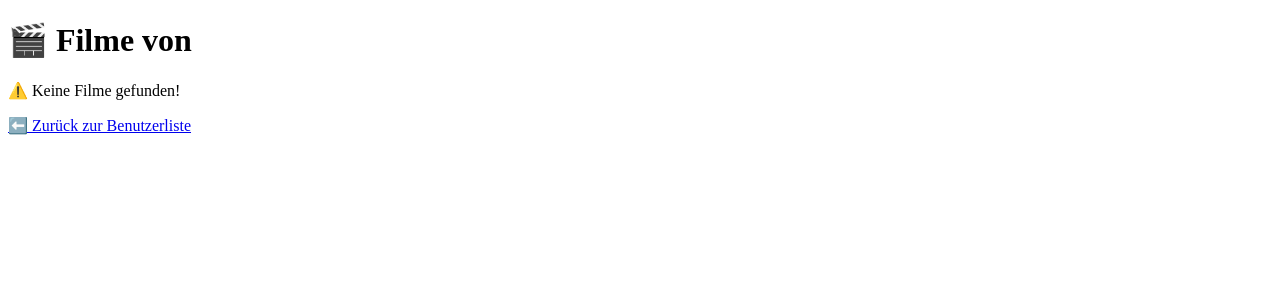
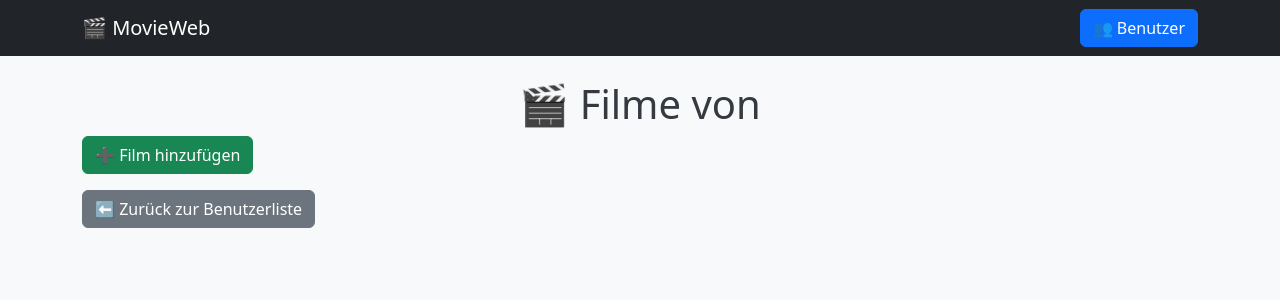
Before and after one commit to VKo65/MovieWeb-App, a Flask app: template templates/movies.html in a window 1280 px wide. Shown: the top 300 px of the page. Run offline with Flask 3, Linux system fonts and the light colour scheme; the template is opened without the code that fills it, so the values that code supplies are empty.

Commit message:
Re-styling of Web-design

```diff
--- /dev/null
+++ b/static/style.css
@@ -0,0 +1,11 @@
+body {
+    background-color: #f8f9fa;
+}
+
+.card {
+    border-radius: 10px;
+}
+
+h1 {
+    color: #343a40;
+}
--- /dev/null
+++ b/templates/base.html
@@ -0,0 +1,24 @@
+<!DOCTYPE html>
+<html lang="de">
+<head>
+    <meta charset="UTF-8">
+    <meta name="viewport" content="width=device-width, initial-scale=1.0">
+    <title>{% block title %}MovieWeb{% endblock %}</title>
+    <link rel="stylesheet" href="https://cdn.jsdelivr.net/npm/bootstrap@5.3.0/dist/css/bootstrap.min.css">
+    <link rel="stylesheet" href="{{ url_for('static', filename='style.css') }}">
+</head>
+<body>
+    <nav class="navbar navbar-dark bg-dark">
+        <div class="container">
+            <a class="navbar-brand" href="/">🎬 MovieWeb</a>
+            <a class="btn btn-primary" href="/users">👥 Benutzer</a>
+        </div>
+    </nav>
+
+    <div class="container mt-4">
+        {% block content %}{% endblock %}
+    </div>
+
+    <script src="https://cdn.jsdelivr.net/npm/bootstrap@5.3.0/dist/js/bootstrap.bundle.min.js"></script>
+</body>
+</html>
--- a/templates/movies.html
+++ b/templates/movies.html
@@ -1,37 +1,29 @@
-<!DOCTYPE html>
-<!DOCTYPE html>
-<html lang="de">
-<head>
-    <meta charset="UTF-8">
-    <title>📽️ Filme von {{ user.username }}</title>
-</head>
-<body>
-    <h1>🎬 Filme von {{ user.username }}</h1>
+{% extends "base.html" %}
 
-    {% if movies %}
-        <ul>
-            {% for movie in movies %}
+{% block title %}Filme von {{ user.username }}{% endblock %}
 
+{% block content %}
+<h1 class="text-center">🎬 Filme von {{ user.username }}</h1>
 
-                <li>
-                    <strong>{{ movie.title }}</strong> ({{ movie.year }}) – Regie: {{ movie.director }} ⭐ {{ movie.rating }}
-                </li>
+<!-- Neuen Film hinzufügen Button -->
+<a href="{{ url_for('add_movie', user_id=user.id) }}" class="btn btn-success mb-3">➕ Film hinzufügen</a>
 
-                <a href="{{ url_for('edit_movie', movie_id=movie.id) }}">✏️ Bearbeiten</a>
+<div class="row">
+    {% for movie in movies %}
+    <div class="col-12 col-sm-6 col-md-4 col-lg-3">
+        <div class="card mb-3">
+            <div class="card-body">
+                <h5 class="card-title">{{ movie.title }} ({{ movie.year }})</h5>
+                <h6 class="card-subtitle mb-2 text-muted">Regie: {{ movie.director }}</h6>
+                <p class="card-text">⭐ Bewertung: {{ movie.rating }}</p>
+                <a href="{{ url_for('edit_movie', movie_id=movie.id) }}" class="btn btn-warning btn-sm">✏️ Bearbeiten</a>
+                <a href="{{ url_for('delete_movie', movie_id=movie.id) }}" class="btn btn-danger btn-sm">🗑️ Löschen</a>
+            </div>
+        </div>
+    </div>
+    {% endfor %}
+</div>
 
-                <form action="{{ url_for('delete_movie', movie_id=movie.id) }}" method="post" style="display:inline;">
-                    <button type="submit" onclick="return confirm('Willst du diesen Film wirklich löschen?')">
-                        ❌ Löschen
-                    </button>
-                </form>
-
-
-            {% endfor %}
-        </ul>
-    {% else %}
-        <p>⚠️ Keine Filme gefunden!</p>
-    {% endif %}
-
-    <a href="/users">⬅️ Zurück zur Benutzerliste</a>
-</body>
-</html>
+<!-- Zurück zur Benutzerliste -->
+<a href="{{ url_for('list_users') }}" class="btn btn-secondary">⬅️ Zurück zur Benutzerliste</a>
+{% endblock %}
```
Also changed, not shown: templates/users.html (+13 -21 lines).
